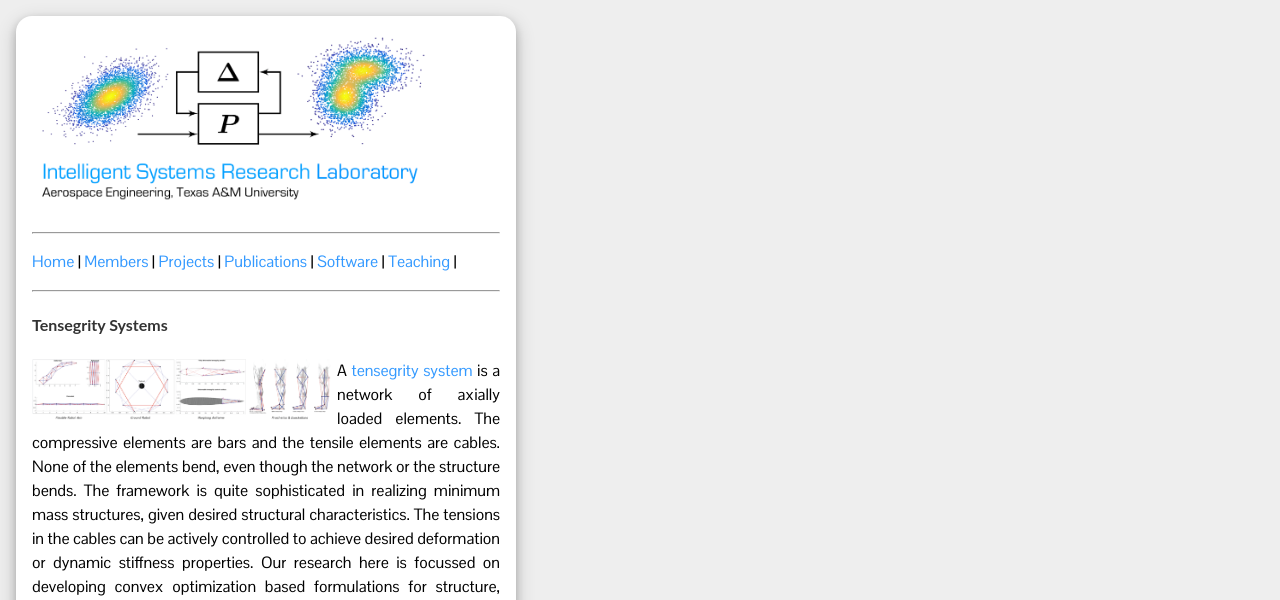
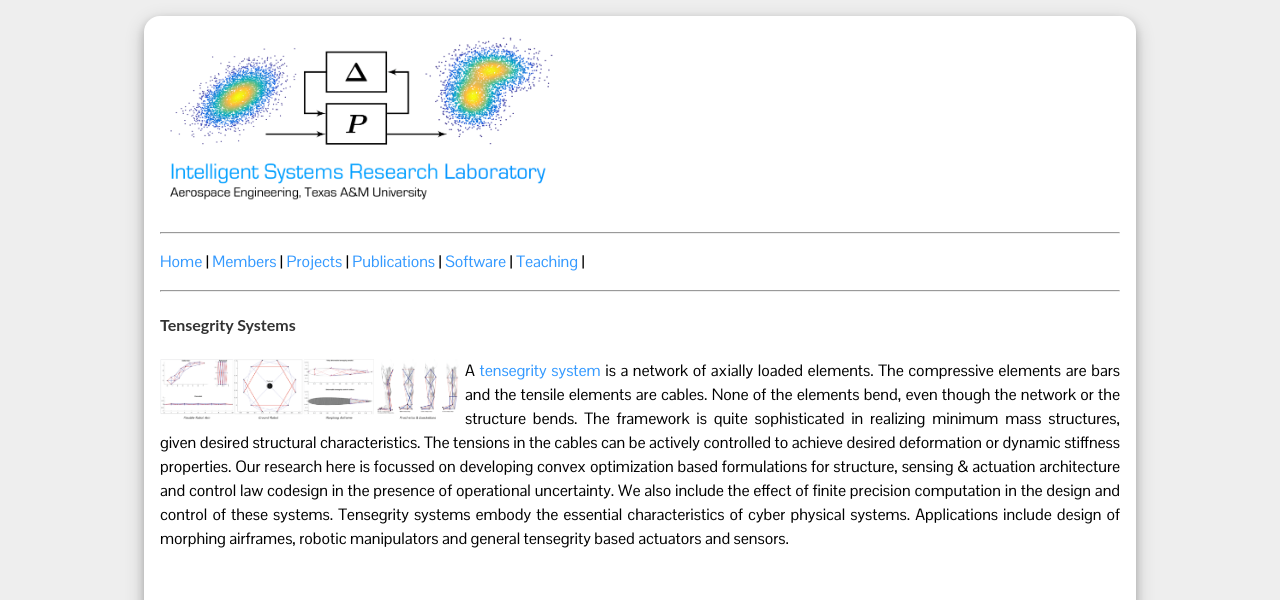
Before and after one commit to isrlab/isrlab.github.io, a Jekyll site: the page built from _pages/research.md, in a window 1280 px wide. Shown: the top 600 px of the page. Built offline with Jekyll 4.4.1, drawn with Linux system fonts in a browser that asks for light colours; our own code applies the rules of GitHub Pages for plain Markdown files; formulas are drawn with MathJax 3.

Commit message:
Update uqLab.css

```diff
--- a/css/uqLab.css
+++ b/css/uqLab.css
@@ -12,7 +12,7 @@ small{
 }
 
 .former_students{
-  /* max-width: 600px; */
+  max-width: max-content;
   display: grid;
   /* grid-template-columns: 1fr 1fr 1fr 1fr; */
   grid-template-columns: auto auto auto auto;
@@ -29,7 +29,6 @@ body {
 	margin: 1em;
 	background-color: #EEEEEE;
   float:center;
-  width: 500px;
 }
 
 
```
